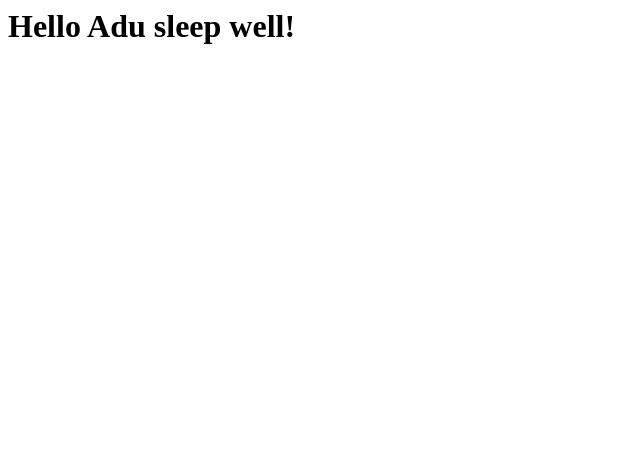
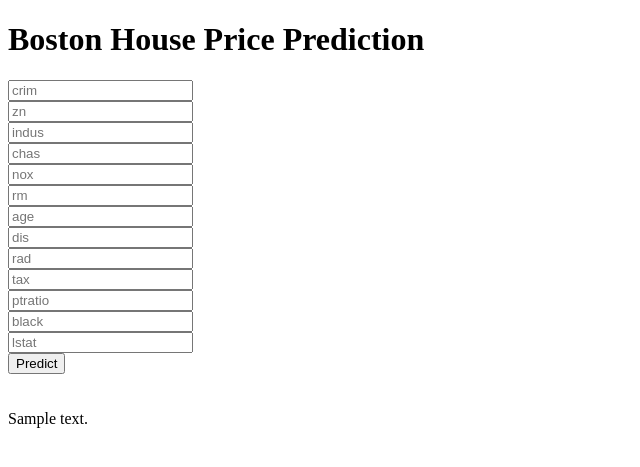
Before and after one commit to Savitha-Kamalon/bostonhousepricing, a Flask app: template templates/home.html in a window 1280 px wide. Shown: the top 467 px of the page, without its empty margins (0-640 px from the left). Run offline with Flask 2, Linux system fonts and the light colour scheme; the template is opened without the code that fills it: most values are stand-ins (such as "Sample title", 1, 10 or a date in 2020); parts of the project's set-up code (start-up, migrations or seed data) failed here and were passed over.

Commit message:
house price web app is ready

```diff
--- a/app.py
+++ b/app.py
@@ -1,3 +1,4 @@
+from crypt import methods
 import pickle
 from flask import Flask, request, app, jsonify, url_for, render_template
 import numpy as np
@@ -20,5 +21,13 @@ def predict_api():
     return jsonify(float(output[0]))
 
 
+@app.route('/predict',methods=['POST'])
+def predict():
+    data = [float(x) for x in request.form.values()]
+    final_input =scalar.transform(np.array(data).reshape(1,-1))
+    print(final_input)
+    output = regmodel.predict(final_input)[0]
+    return render_template("home.html",prediction_text = "House Price Prediction is {}".format(output))
+
 if __name__=="__main__":
     app.run(debug=True)
--- a/templates/home.html
+++ b/templates/home.html
@@ -1,3 +1,35 @@
-<h1>
-    Hello Adu sleep well!
-</h1>
+<!DOCTYPE html>
+<html>
+  <head>
+    <title> ML API </title>
+  </head>
+  <body>
+      <div class="login">
+          <h1>
+              Boston House Price Prediction
+          </h1>
+          <form action="{{url_for('predict')}}"method="post">
+              <input type="text" name="crim" placeholder="crim" required="required"/ > <br>
+              <input type="text" name="zn" placeholder="zn" required="required"/ > <br>
+              <input type="text" name="indus" placeholder="indus" required="required"/ > <br>
+              <input type="text" name="chas" placeholder="chas" required="required"/ > <br>
+              <input type="text" name="nox" placeholder="nox" required="required"/ > <br>
+              <input type="text" name="rm" placeholder="rm" required="required"/ > <br>
+              <input type="text" name="age" placeholder="age" required="required"/ > <br>
+              <input type="text" name="dis" placeholder="dis" required="required"/ > <br>
+              <input type="text" name="rad" placeholder="rad" required="required"/ > <br>
+              <input type="text" name="tax" placeholder="tax" required="required"/ > <br>
+              <input type="text" name="ptratio" placeholder="ptratio" required="required"/ > <br>
+              <input type="text" name="black" placeholder="black" required="required"/ > <br>
+              <input type="text" name="lstat" placeholder="lstat" required="required"/ > <br>
+
+              <button type="submit" class="btn btn-primary btn-block btn-large"> Predict</button>
+          </form>
+
+          <br>
+          <br>
+      </div>
+
+      {{prediction_text}}
+  </body>
+</html>
```
Also changed, not shown: 1 other file.
